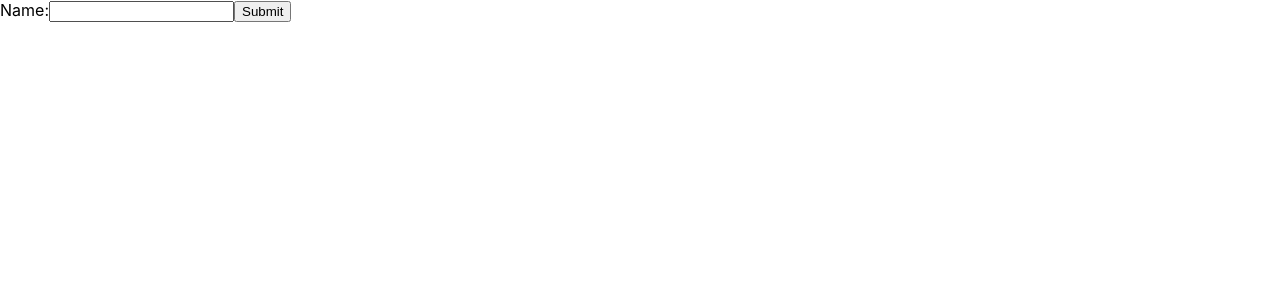
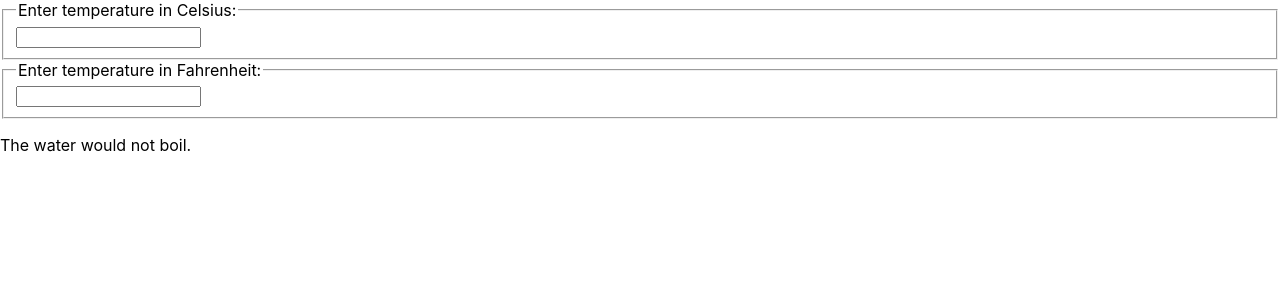
Before and after one commit to ymkwon3/react_official_document, a React (Create React App) app: page / in a window 1280 px wide. Shown: the top 300 px of the page. Built offline with nearby package versions, Linux system fonts and the light colour scheme.

Commit message:
node modules 재설치

```diff
--- a/src/App.js
+++ b/src/App.js
@@ -2,16 +2,13 @@
 import List from "./study/List"
 import Key from "./study/Key"
 import Form from "./study/Form"
-
-function Welcome(props) {
-  return <h1>Hello, {props.name}</h1>;
-}
+import Calculator from "./study/Calculator"
 
 function App() {
   const numbers = [1, 2, 3, 4, 5];
   return (
     <div>
-      <Form></Form>
+      <Calculator></Calculator>
     </div>
   );
 }
--- /dev/null
+++ b/src/study/BoilingVerdict.jsx
@@ -0,0 +1,8 @@
+function BoilingVerdict(props) {
+    if (props.celsius >= 100) {
+        return <p>The water would boil.</p>;
+    }
+    return <p>The water would not boil.</p>;
+}
+
+export default BoilingVerdict;
--- /dev/null
+++ b/src/study/Calculator.jsx
@@ -0,0 +1,63 @@
+import React from 'react'
+
+import TemperatureInput from "./TemperatureInput"
+import BoilingVerdict from "./BoilingVerdict"
+
+function toCelsius(fahrenheit) {
+    return (fahrenheit - 32) * 5 / 9;
+  }
+
+function toFahrenheit(celsius) {
+    return (celsius * 9 / 5) + 32;
+}
+
+function tryConvert(temperature, convert) {
+    const input = parseFloat(temperature);
+    if (Number.isNaN(input)) {
+      return '';
+    }
+    const output = convert(input);
+    const rounded = Math.round(output * 1000) / 1000;
+    return rounded.toString();
+}
+
+class Calculator extends React.Component {
+    constructor(props) {
+        super(props);
+        this.handleCelsiusChange = this.handleCelsiusChange.bind(this);
+        this.handleFahrenheitChange = this.handleFahrenheitChange.bind(this);
+        this.state = { temperature: '', scale: 'c' };
+    }
+
+    handleCelsiusChange(temperature) {
+        this.setState({ scale: 'c', temperature });
+    }
+
+    handleFahrenheitChange(temperature) {
+        this.setState({ scale: 'f', temperature });
+    }
+
+    render() {
+        const scale = this.state.scale;
+        const temperature = this.state.temperature;
+        const celsius = scale === 'f' ? tryConvert(temperature, toCelsius) : temperature;
+        const fahrenheit = scale === 'c' ? tryConvert(temperature, toFahrenheit) : temperature;
+
+        return (
+            <div>
+                <TemperatureInput
+                    scale="c"
+                    temperature={celsius}
+                    onTemperatureChange={this.handleCelsiusChange} />
+                <TemperatureInput
+                    scale="f"
+                    temperature={fahrenheit}
+                    onTemperatureChange={this.handleFahrenheitChange} />
+                <BoilingVerdict
+                    celsius={parseFloat(celsius)} />
+            </div>
+        );
+    }
+}
+
+export default Calculator;
--- /dev/null
+++ b/src/study/TemperatureInput.jsx
@@ -0,0 +1,31 @@
+import React from 'react'
+
+const scaleNames = {
+    c: 'Celsius',
+    f: 'Fahrenheit'
+};
+
+class TemperatureInput extends React.Component {
+    constructor(props) {
+        super(props);
+        this.handleChange = this.handleChange.bind(this);
+    }
+
+    handleChange(e) {
+        this.props.onTemperatureChange(e.target.value);
+    }
+
+    render() {
+        const temperature = this.props.temperature;
+        const scale = this.props.scale;
+        return (
+            <fieldset>
+                <legend>Enter temperature in {scaleNames[scale]}:</legend>
+                <input value={temperature}
+                    onChange={this.handleChange} />
+            </fieldset>
+        );
+    }
+}
+
+export default TemperatureInput;
```
Also changed, not shown: 1 other file (tests, documents, lock files or other folders).
